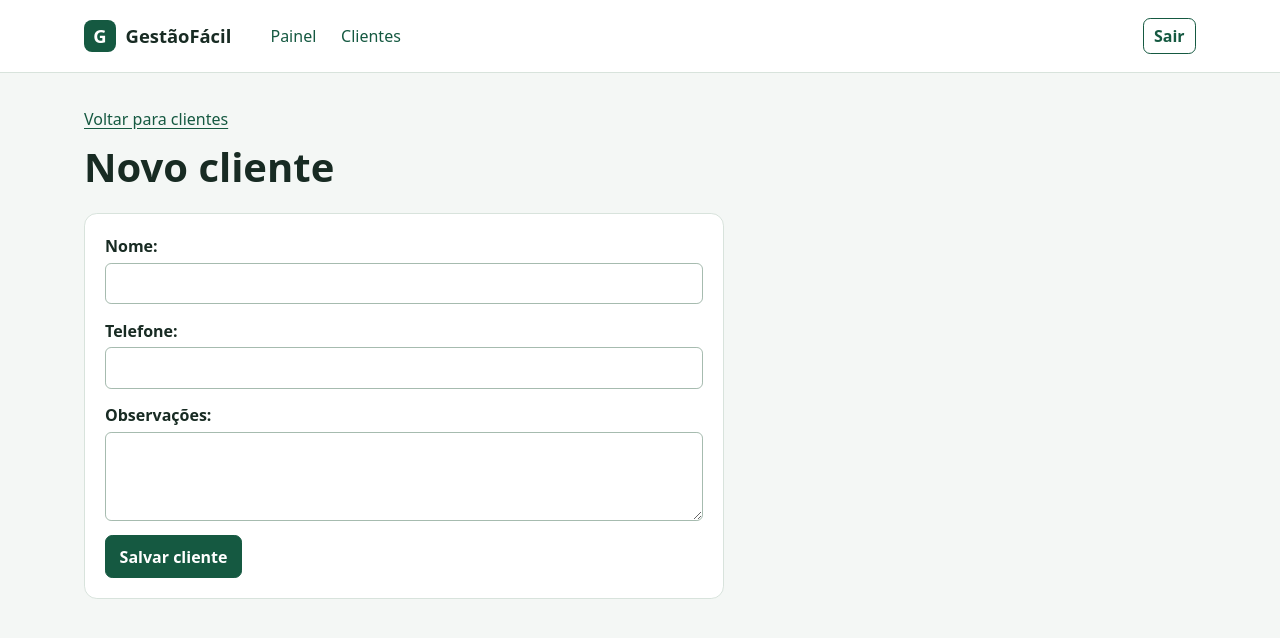
After one commit to enagonius/gestaofacil, a Django app: page /clientes/novo/ in a window 1280 px wide. The commit adds this page. Shown: the top 638 px of the page. Run offline with Django 5.2, Linux system fonts and the light colour scheme; the visitor is signed in with stand-in values (Sample User, id 1).

Commit message:
Etapa 03: cadastro de clientes

```diff
--- /dev/null
+++ b/gestao/forms.py
@@ -0,0 +1,13 @@
+from django import forms
+
+from .models import Cliente
+
+
+class ClienteForm(forms.ModelForm):
+    class Meta:
+        model = Cliente
+        fields = ["nome", "telefone", "observacoes"]
+        widgets = {
+            "telefone": forms.TextInput(attrs={"type": "tel"}),
+            "observacoes": forms.Textarea(attrs={"rows": 3}),
+        }
--- a/gestao/models.py
+++ b/gestao/models.py
@@ -1,3 +1,14 @@
 from django.db import models
 
-# Os modelos de clientes entram na etapa 03.
+
+class Cliente(models.Model):
+    nome = models.CharField("nome", max_length=120)
+    telefone = models.CharField("telefone", max_length=30, blank=True)
+    observacoes = models.TextField("observações", max_length=500, blank=True)
+
+    class Meta:
+        db_table = "cliente"
+        ordering = ["nome", "id"]
+
+    def __str__(self):
+        return self.nome
--- a/gestao/urls.py
+++ b/gestao/urls.py
@@ -4,4 +4,8 @@ from . import views
 
 urlpatterns = [
     path("", views.painel, name="painel"),
+    path("clientes/", views.clientes_lista, name="clientes_lista"),
+    path("clientes/novo/", views.cliente_form, name="cliente_novo"),
+    path("clientes/<int:pk>/", views.cliente_detalhe, name="cliente_detalhe"),
+    path("clientes/<int:pk>/editar/", views.cliente_form, name="cliente_editar"),
 ]
--- a/gestao/views.py
+++ b/gestao/views.py
@@ -1,7 +1,36 @@
+from django.contrib import messages
 from django.contrib.auth.decorators import login_required
-from django.shortcuts import render
+from django.shortcuts import get_object_or_404, redirect, render
+
+from .forms import ClienteForm
+from .models import Cliente
 
 
 @login_required
 def painel(request):
     return render(request, "painel.html")
+
+
+@login_required
+def clientes_lista(request):
+    return render(request, "clientes/lista.html", {"clientes": Cliente.objects.all()})
+
+
+@login_required
+def cliente_form(request, pk=None):
+    cliente = get_object_or_404(Cliente, pk=pk) if pk is not None else None
+    if request.method == "POST":
+        form = ClienteForm(request.POST, instance=cliente)
+        if form.is_valid():
+            salvo = form.save()
+            messages.success(request, "Cliente salvo.")
+            return redirect("cliente_detalhe", pk=salvo.pk)
+    else:
+        form = ClienteForm(instance=cliente)
+    return render(request, "clientes/form.html", {"form": form, "cliente": cliente})
+
+
+@login_required
+def cliente_detalhe(request, pk):
+    cliente = get_object_or_404(Cliente, pk=pk)
+    return render(request, "clientes/detalhe.html", {"cliente": cliente})
--- a/templates/base.html
+++ b/templates/base.html
@@ -16,6 +16,7 @@
         {% if user.is_authenticated %}
         <nav aria-label="Navegação principal">
             <a href="{% url 'painel' %}">Painel</a>
+            <a href="{% url 'clientes_lista' %}">Clientes</a>
         </nav>
         <form action="{% url 'logout' %}" method="post">
             {% csrf_token %}
--- /dev/null
+++ b/templates/clientes/form.html
@@ -0,0 +1,13 @@
+{% extends "base.html" %}
+{% block titulo %}Cadastro de cliente | GestãoFácil{% endblock %}
+{% block conteudo %}
+<a class="retorno" href="{% url 'clientes_lista' %}">Voltar para clientes</a>
+<div class="titulo-pagina"><h1>{% if cliente %}Editar cliente{% else %}Novo cliente{% endif %}</h1></div>
+<section class="painel formulario-painel">
+    <form class="formulario" method="post">
+        {% csrf_token %}
+        {{ form.as_div }}
+        <div class="acoes"><button class="botao" type="submit">Salvar cliente</button></div>
+    </form>
+</section>
+{% endblock %}
```
Also changed, not shown: templates/clientes/detalhe.html (added, +22 -0 lines), templates/clientes/lista.html (added, +20 -0 lines), gestao/migrations/0001_clientes.py (added).
